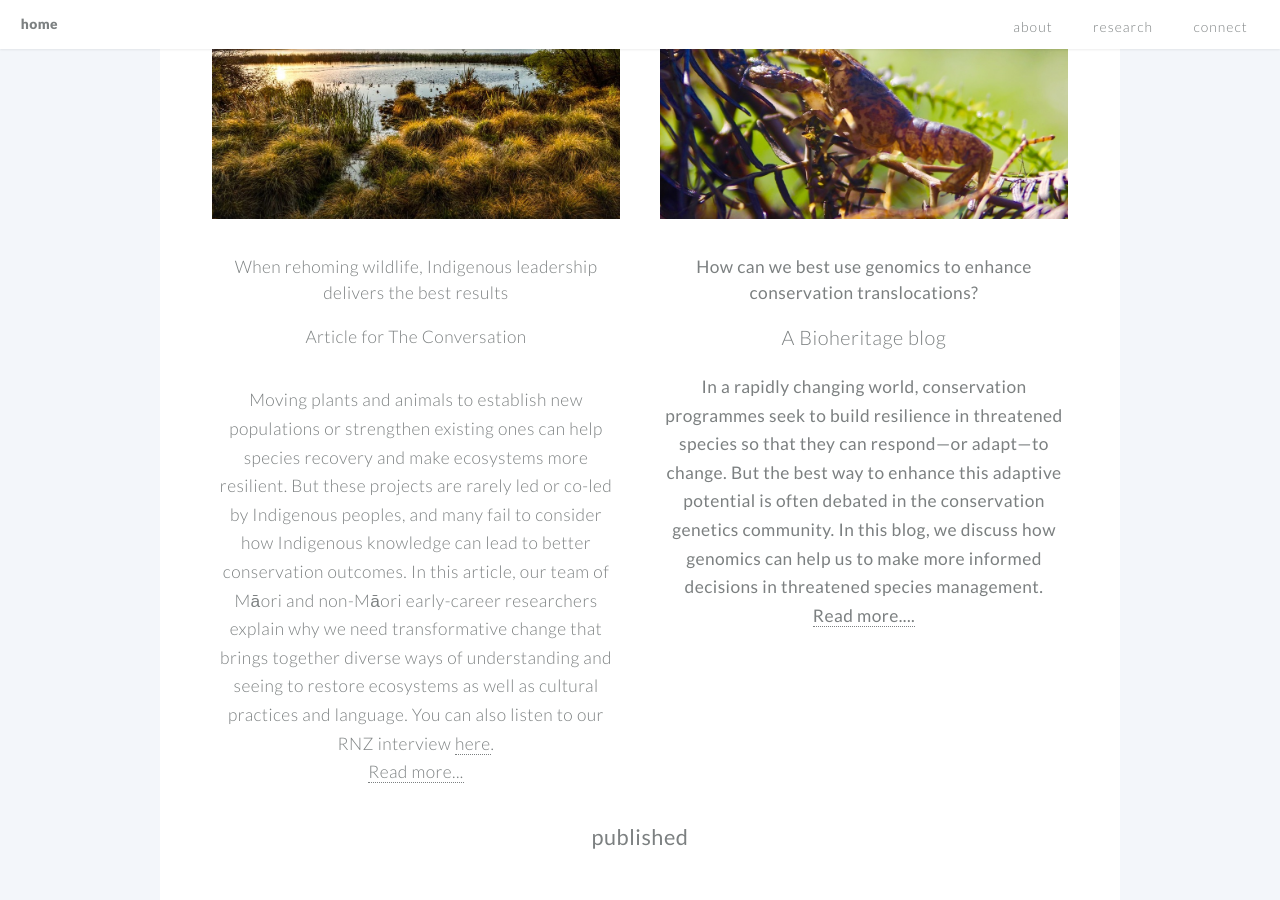
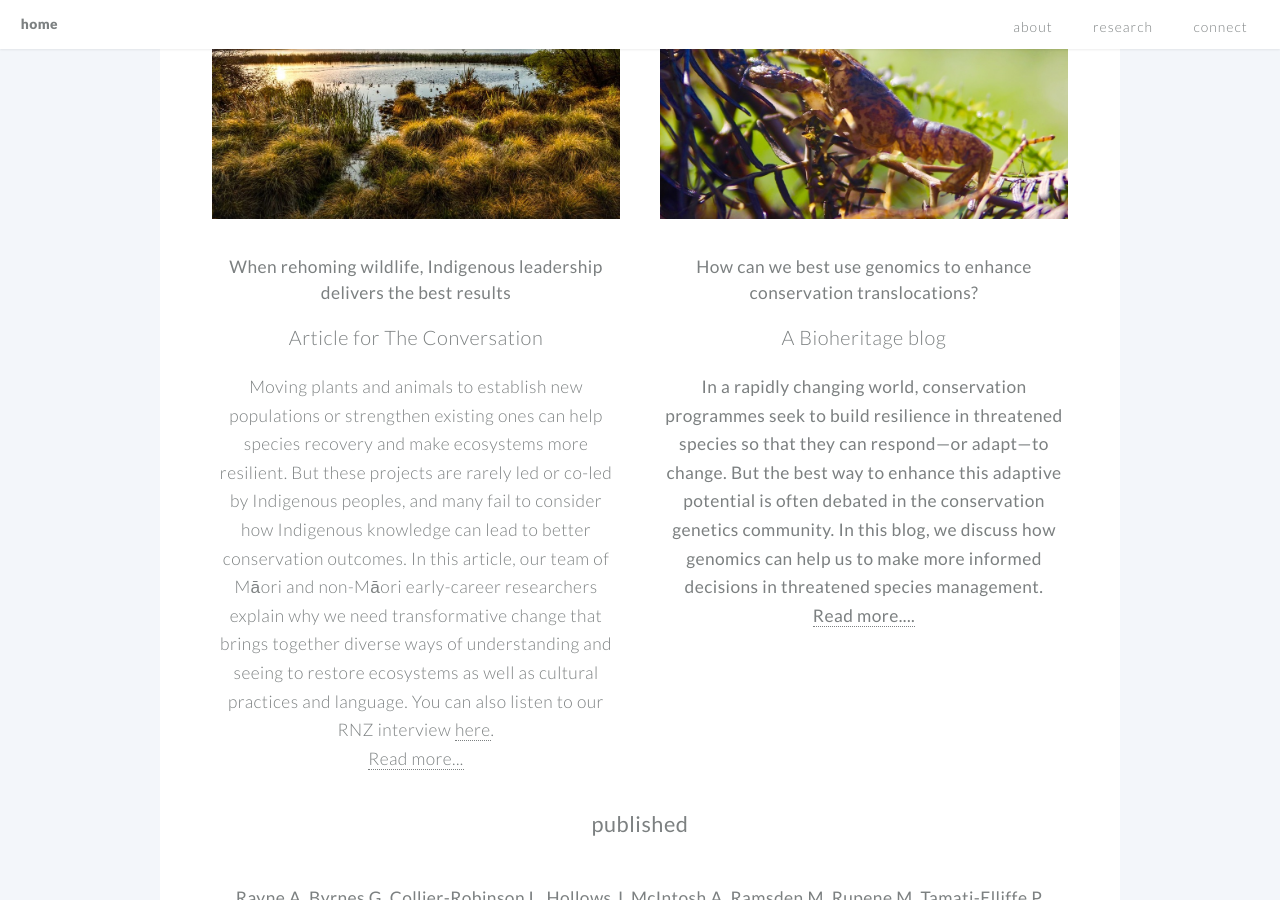
Before and after one commit to aislingrayne/aislingrayne.github.io, a Jekyll site: the page built from index.md, in a window 1280 px wide and 900 px high, scrolled down 2360 px. Built offline with Jekyll 4.4.1, drawn with Linux system fonts in a browser that asks for light colours.

Commit message:
Update theconversation.html

```diff
--- a/_includes/theconversation.html
+++ b/_includes/theconversation.html
@@ -1,8 +1,5 @@
-<!DOCTYPE html>
-<html>
-    <body>
-      <h1><a href="https://theconversation.com/when-rehoming-wildlife-indigenous-leadership-delivers-the-best-results-143890">When rehoming wildlife, Indigenous leadership delivers the best results</a></h1>
-<p>Article for The Conversation</p>
+<h1><strong><a href="https://theconversation.com/when-rehoming-wildlife-indigenous-leadership-delivers-the-best-results-143890">When rehoming wildlife, Indigenous leadership delivers the best results</a></strong></h1>
+<h3><em>Article for The Conversation</h3></em>
 <p> Moving plants and animals to establish new populations or strengthen existing ones can help species recovery and make ecosystems more resilient. But these projects are rarely led or co-led by Indigenous peoples, and many fail to consider how Indigenous knowledge can lead to better conservation outcomes. In this article, our team of Māori and non-Māori early-career researchers explain why we need transformative change that brings together diverse ways of understanding and seeing to restore ecosystems as well as cultural practices and language. You can also listen to our RNZ interview <a href="https://www.rnz.co.nz/national/programmes/ourchangingworld/audio/2018783179/collaborating-to-move-freshwater-species">here</a>. <a href="https://theconversation.com/when-rehoming-wildlife-indigenous-leadership-delivers-the-best-results-143890">
   <br>Read more... </a> </p>
       </body>
```
